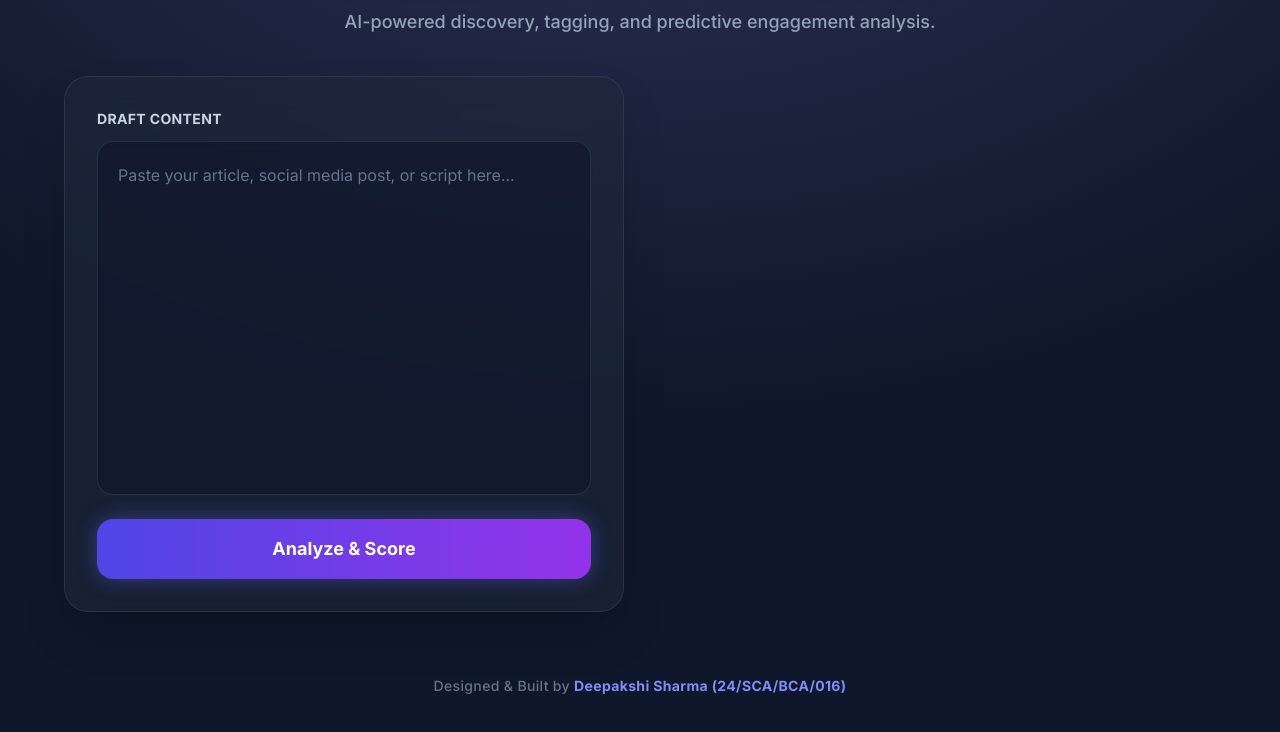
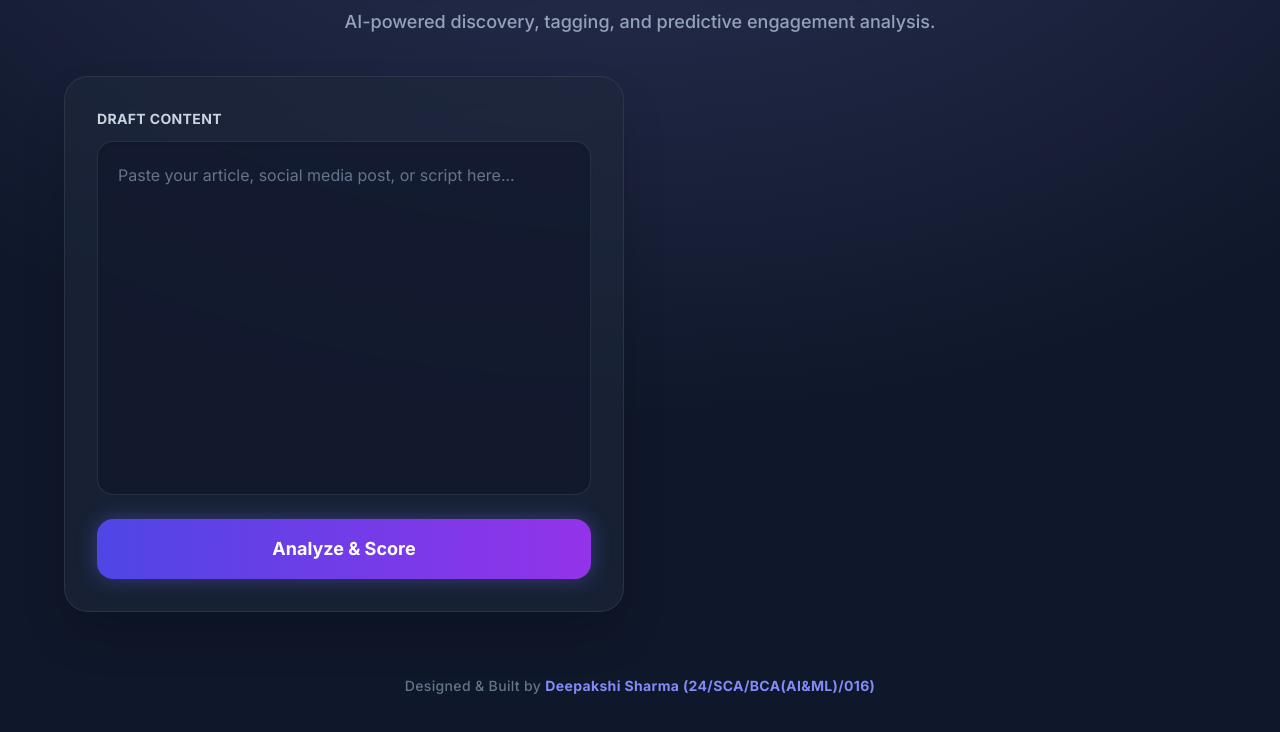
Before and after one commit to Deepakshi35/content-analyzer-pro, a website: page public/index.html in a window 1280 px wide. Shown: the part 116-848 px from the top of the page. Drawn offline with nearby package versions, Linux system fonts and the light colour scheme.

Commit message:
Update index.html

```diff
--- a/public/index.html
+++ b/public/index.html
@@ -112,7 +112,7 @@
             <p class="text-slate-500 text-sm font-medium tracking-wide">
                 Designed & Built by
                 <a href="#" class="text-indigo-400 font-bold hover:text-purple-400 hover:drop-shadow-[0_0_10px_rgba(168,85,247,0.6)] transition-all duration-300">
-                    Deepakshi Sharma (24/SCA/BCA/016)
+                    Deepakshi Sharma (24/SCA/BCA(AI&ML)/016)
                 </a>
             </p>
         </footer>
```
